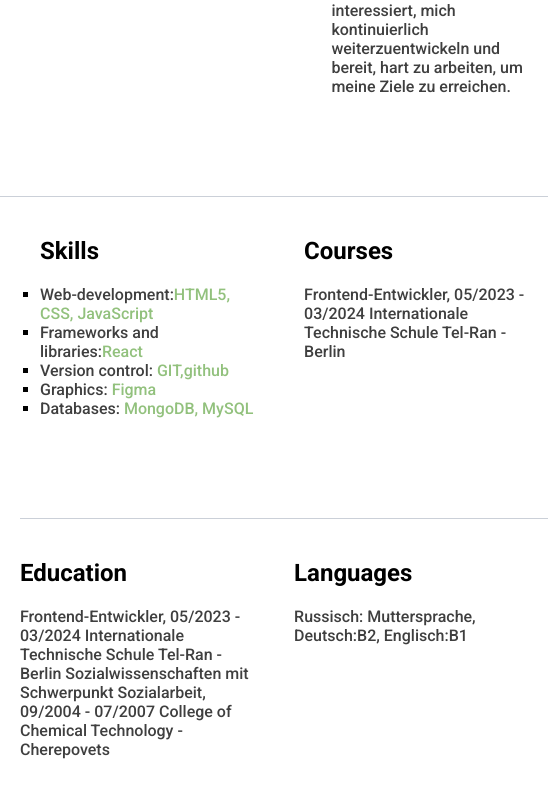
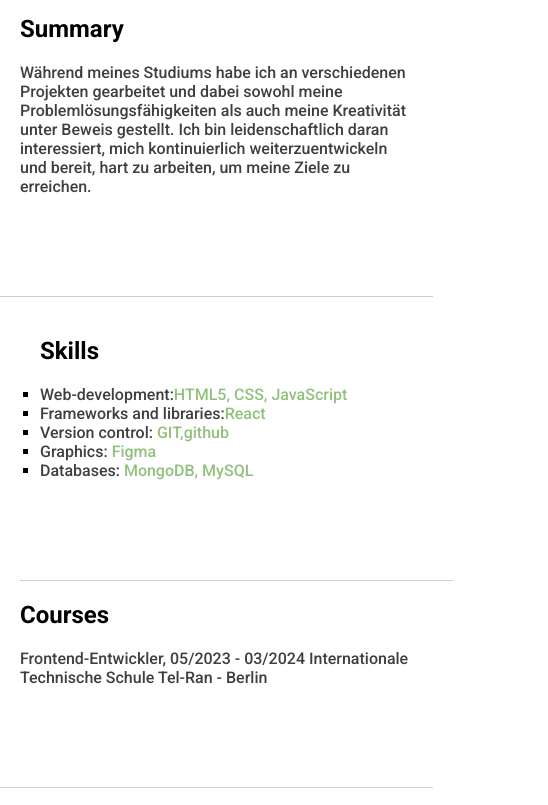
Before and after one commit to DariaLen/rsschool-cv, a plain HTML site: page index.html in a window 390 px wide. Shown: the part 535-1340 px from the top of the page, 548 px wide, since content can reach past the window. Drawn offline with Linux system fonts and the light colour scheme.

Commit message:
feat: add media css

```diff
--- a/style.css
+++ b/style.css
@@ -173,5 +173,15 @@ p i {
 @media (max-width: 768px) {
     .section {
         width: 100%;
+
+    }
+    .row{
+        flex-direction: column;
+    }
+    .header {
+        width: 100vw;
+    }
+    .container {
+        max-width: 700px;
     }
 }
```
